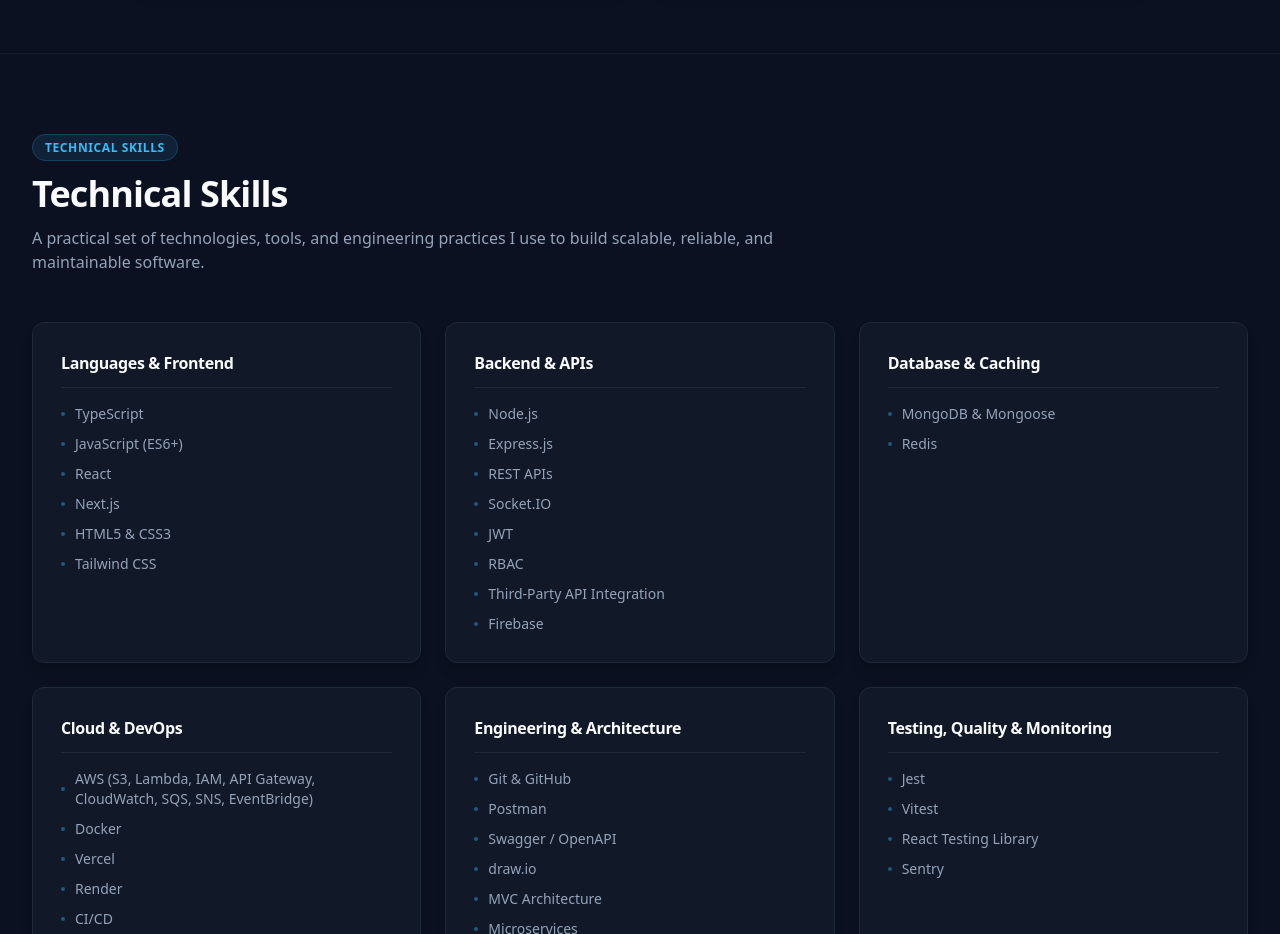
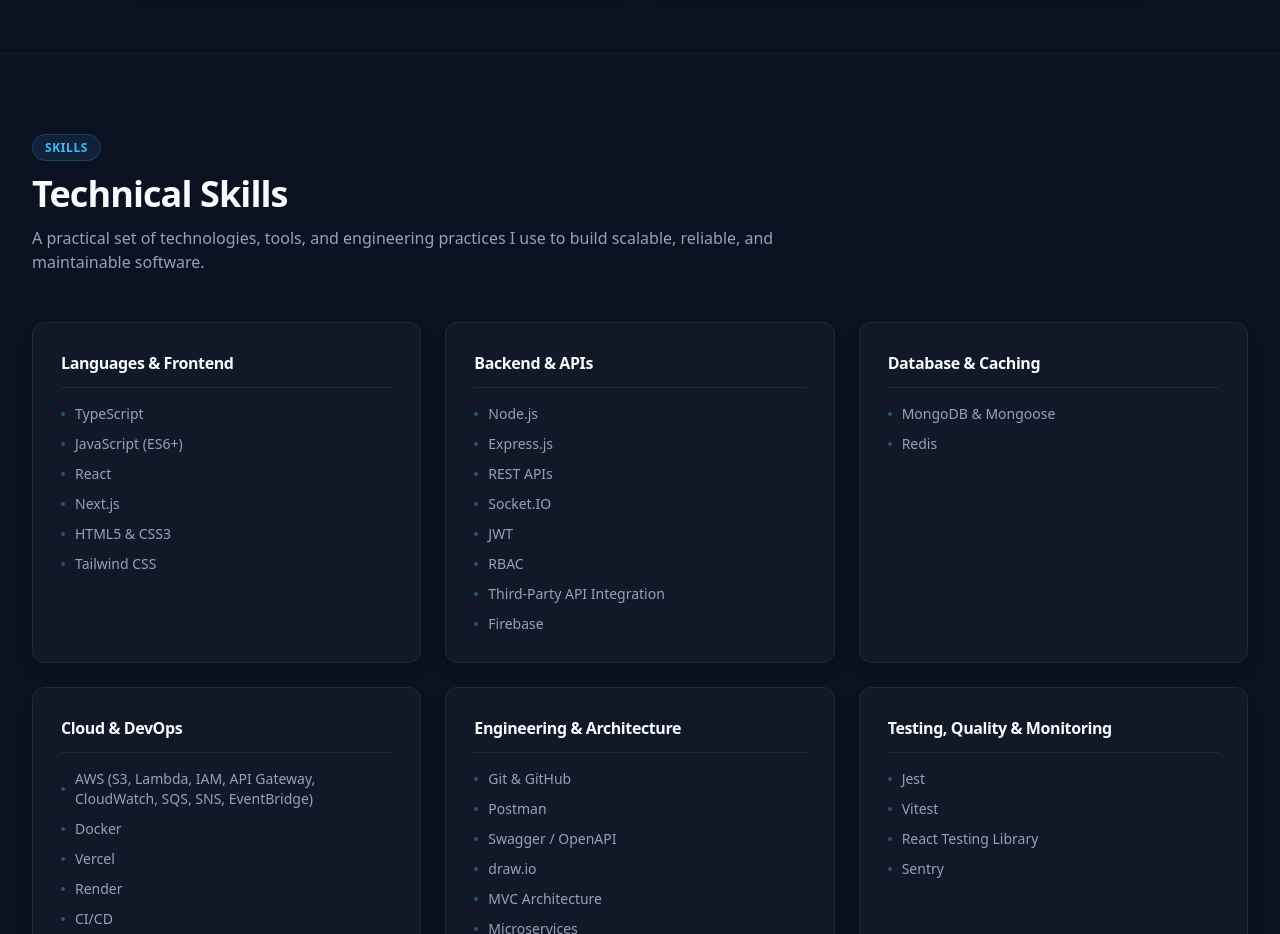
Before and after one commit to adhithyandas/Portfolio, a React (Vite) app: page / in a window 1280 px wide. Shown: the part 3480-4414 px from the top of the page. Built offline with nearby package versions, Linux system fonts and the light colour scheme.

Commit message:
style: rename technical skills label to skills

```diff
--- a/src/components/Skills.tsx
+++ b/src/components/Skills.tsx
@@ -11,7 +11,7 @@ export const Skills: React.FC = () => {
         {/* Section Header */}
         <div className="mb-12">
           <span className="text-xs font-semibold tracking-wider text-[#38BDF8] uppercase px-3 py-1 bg-[#38BDF8]/10 border border-[#38BDF8]/20 rounded-full">
-            TECHNICAL SKILLS
+            SKILLS
           </span>
 
           <h2 className="text-3xl sm:text-4xl font-bold tracking-tight text-[#F8FAFC] mt-4">
```
